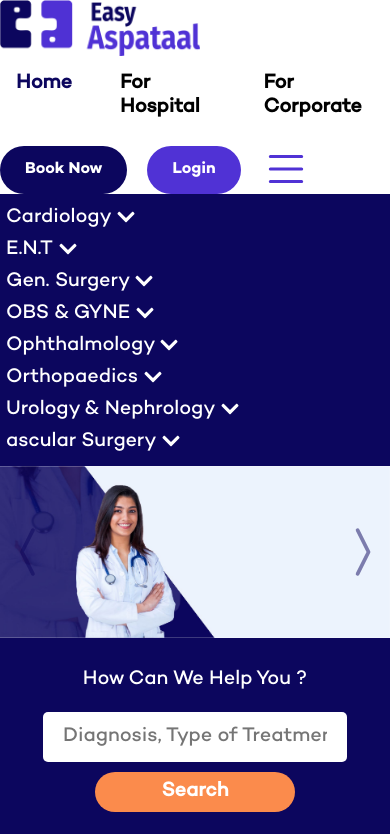
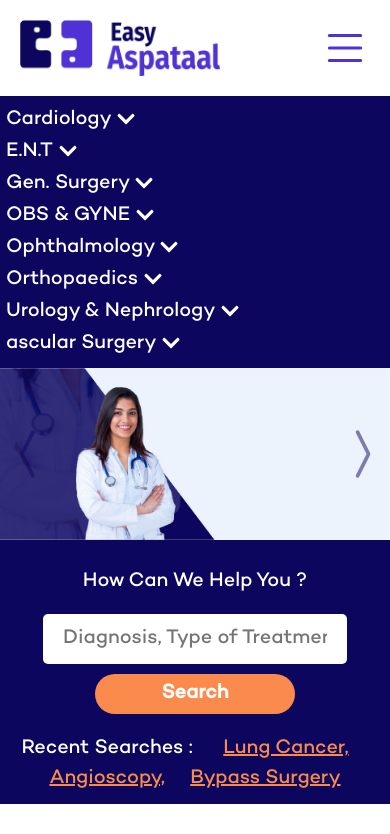
Before and after one commit to gorfadumesh/easy_aspataal, a React (Create React App) app: page / in a window 390 px wide. Shown: the top 834 px of the page. Built offline with nearby package versions, Linux system fonts and the light colour scheme.

Commit message:
Mobile responsive

```diff
--- a/src/App.css
+++ b/src/App.css
@@ -1949,4 +1949,14 @@ li {
   .common-part {
     width: auto;
   }
-}
+  .nav-menu {
+    display: none;
+  }
+  .nav-one {
+    display: flex;
+    padding: 20px;
+  }
+  .button {
+    display: none;
+  }
+}
```
